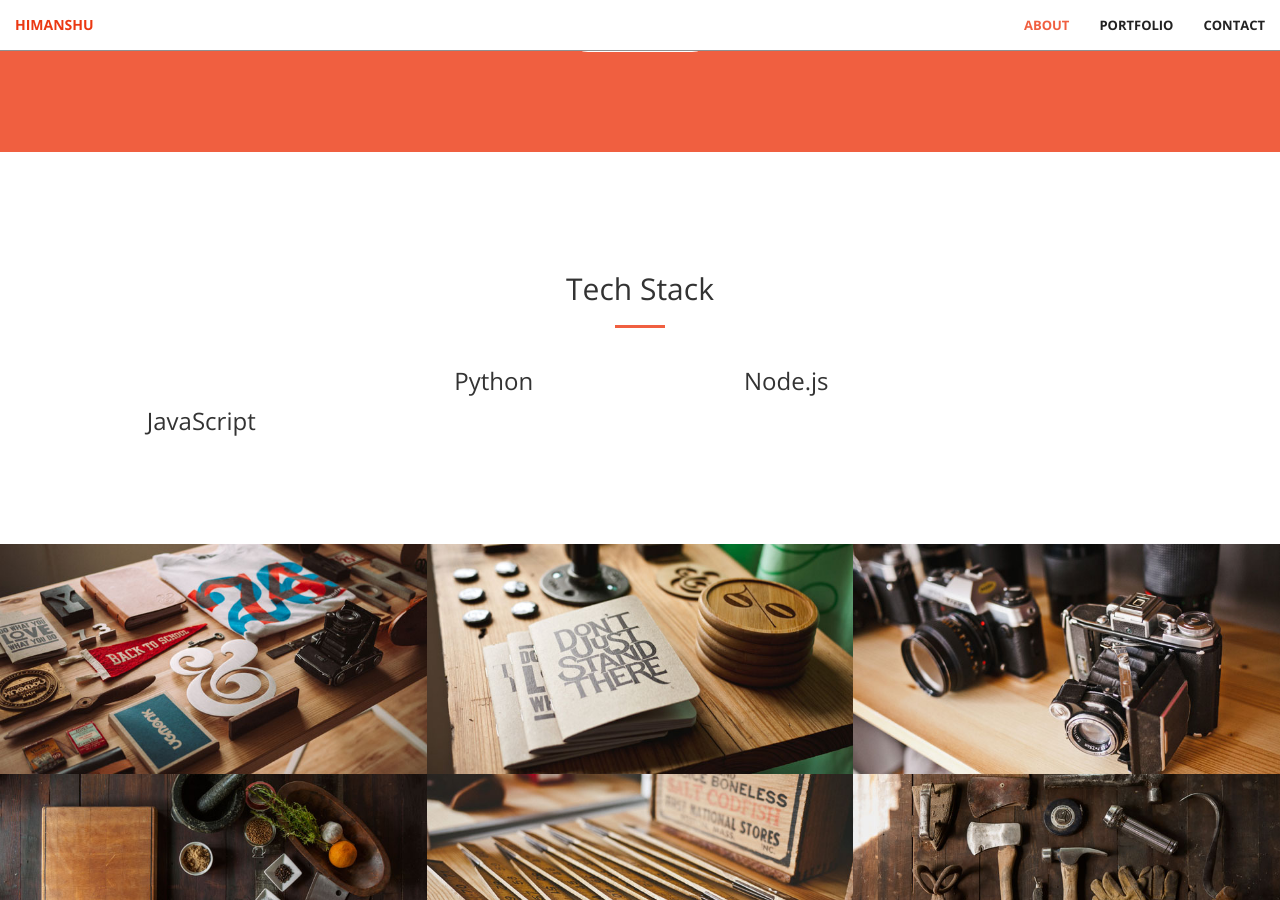
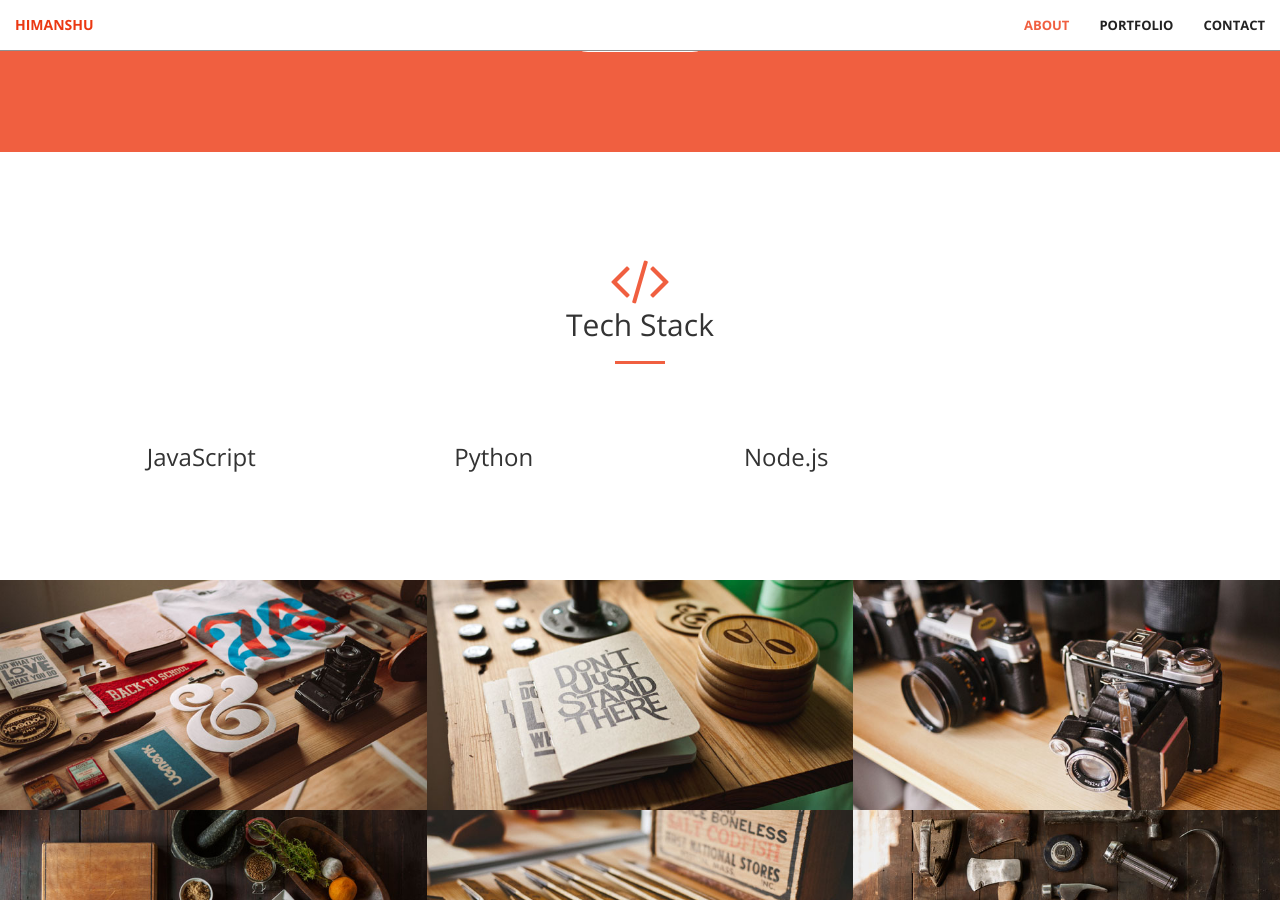
Before and after one commit to Himanshukumar30/Himanshu, a Jekyll site: the page built from index.html, in a window 1280 px wide and 900 px high, scrolled down 1166 px. Built offline with Jekyll 4.4.1, drawn with Linux system fonts in a browser that asks for light colours.

Commit message:
updating tech stack

```diff
--- a/_includes/services.html
+++ b/_includes/services.html
@@ -3,7 +3,7 @@
     <div class="row">
       <div class="col-lg-12 text-center">
         <i
-          class="fa-solid fa-code wow bounceIn text-primary"
+          class="fa fa-4x fa-solid fa-code wow bounceIn text-primary"
           data-wow-delay=".1s"
         ></i>
         <h2 class="section-heading">Tech Stack</h2>
@@ -28,7 +28,7 @@
       <div class="col-lg-3 col-md-6 text-center">
         <div class="service-box">
           <i
-            class="fa-brands fa-python wow bounceIn text-primary"
+            class="fa fa-4x fa-brands fa-python wow bounceIn text-primary"
             data-wow-delay=".2s"
           ></i>
           <h3>Python</h3>
@@ -36,7 +36,10 @@
       </div>
       <div class="col-lg-3 col-md-6 text-center">
         <div class="service-box">
-          <i class="fa-node wow bounceIn text-primary" data-wow-delay=".3s"></i>
+          <i
+            class="fa fa-4x fa-node wow bounceIn text-primary"
+            data-wow-delay=".3s"
+          ></i>
           <h3>Node.js</h3>
         </div>
       </div>
```
